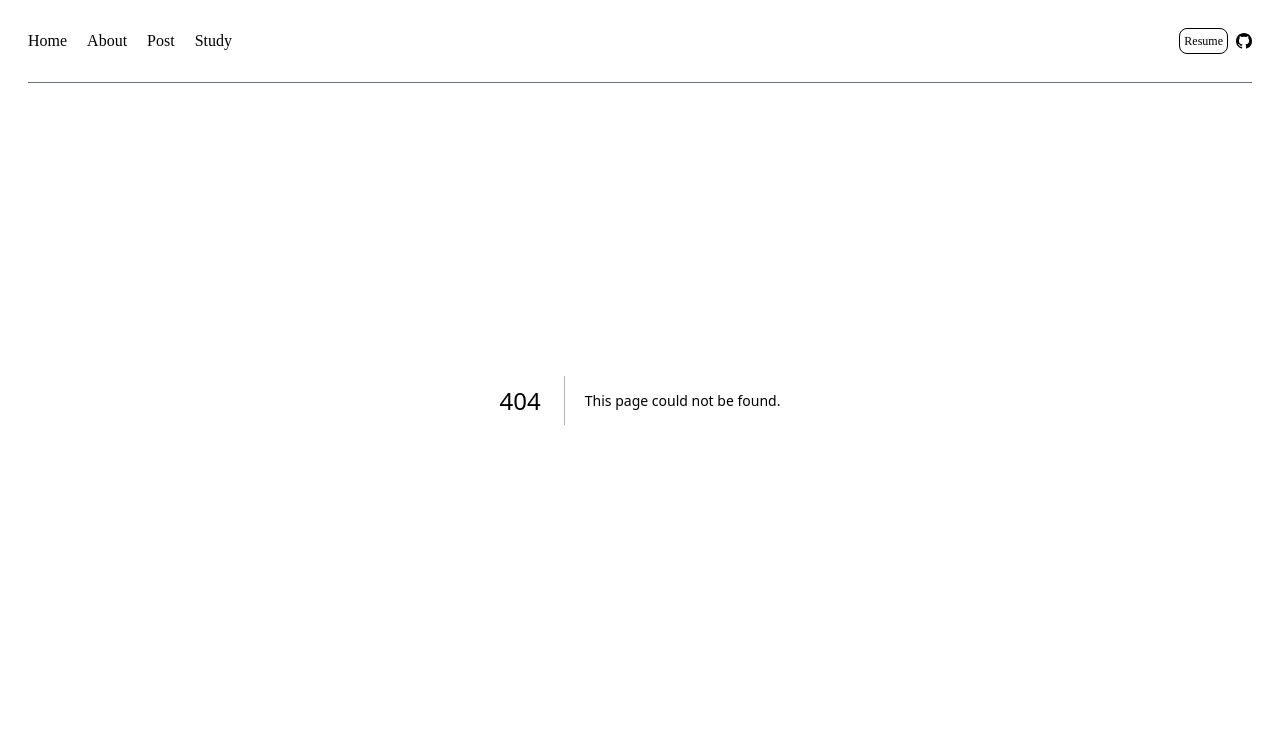
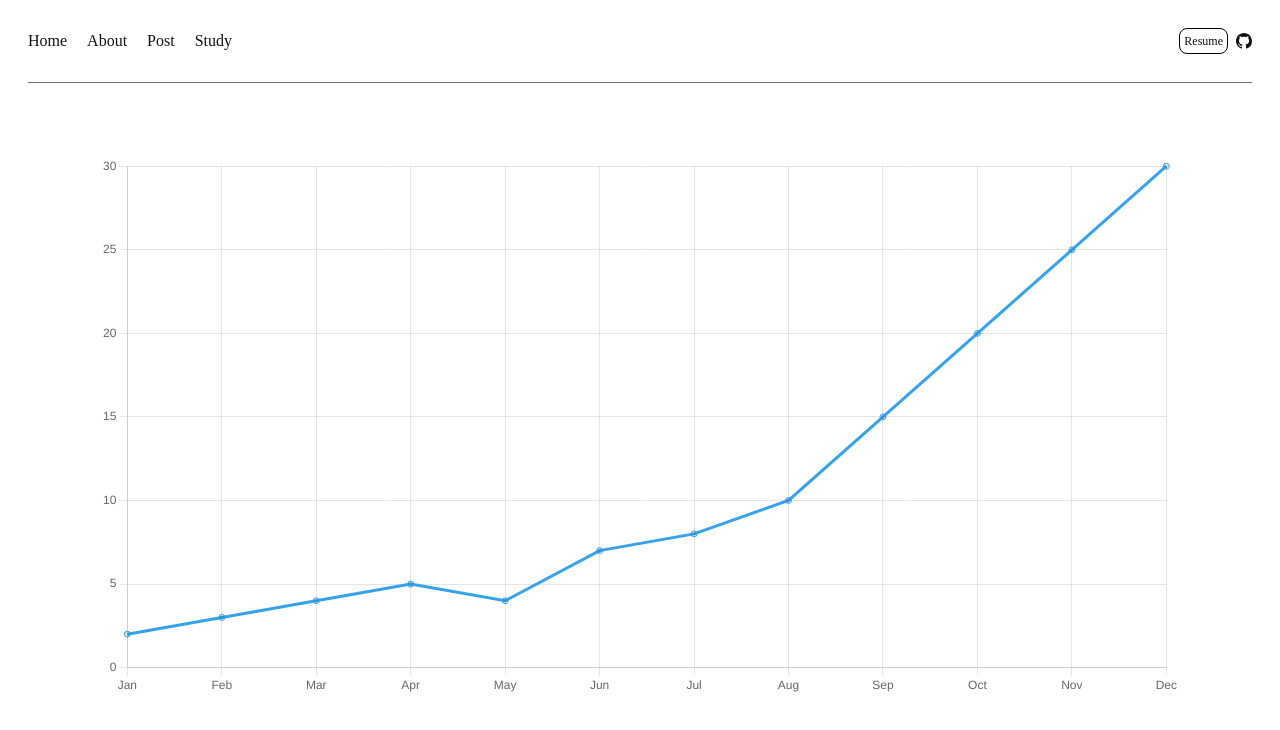
Before and after one commit to ichbinmin2/tansanlog, a Next.js app: page /study in a window 1280 px wide. Before the commit this address had no page. Shown: the top 730 px of the page. Built offline with nearby package versions, Linux system fonts and the light colour scheme; a web font is replaced by a local one.

Commit message:
feat : LintChart 컴포넌트 추가

```diff
--- a/src/app/layout.tsx
+++ b/src/app/layout.tsx
@@ -1,7 +1,7 @@
 import type { Metadata } from "next";
 import "@/config/globals.css";
 import { ThemeProvider } from "@/layouts/provider";
-import { ThemeHeader } from "@/layouts/header";
+import { ThemeHeader } from "@/components/common/header";
 
 export const metadata: Metadata = {
   title: "Create Next App",
--- /dev/null
+++ b/src/app/study/page.tsx
@@ -0,0 +1,5 @@
+import LineChart from "@/components/study/chart";
+
+export default function StudyPage() {
+  return <LineChart />;
+}
--- a/src/layouts/header.tsx
+++ b/src/components/common/header.tsx
@@ -15,13 +15,13 @@ export const ThemeHeader = () => {
           <Link href='/blog'>
             <h1>Post</h1>
           </Link>
-          <Link href=''>
+          <Link href='/study'>
             <h1>Study</h1>
           </Link>
         </div>
         <div className='flex justify-end items-center gap-2'>
           <Link href='https://decisive-aftermath-f41.notion.site/Front-end-Developer-11684f40191d80d19081d54133a34517?pvs=4'>
-            <div className='border-solid border-[1px] border-black rounded-lg p-1 flex justify-center items-center'>
+            <div className='border-solid border-[1px] border-black rounded-lg p-1 flex justify-center items-center hover:bg-accent hover:text-accent-foreground'>
               <span className='text-xs'>Resume</span>
             </div>
           </Link>
--- /dev/null
+++ b/src/components/study/chart.tsx
@@ -0,0 +1,74 @@
+"use client";
+
+import {
+  Chart as ChartJS,
+  CategoryScale,
+  LinearScale,
+  PointElement,
+  LineElement,
+  Title,
+  Tooltip,
+  Legend,
+} from "chart.js";
+import { Line } from "react-chartjs-2";
+
+//기본 Line 차트
+ChartJS.register(
+  CategoryScale,
+  LinearScale,
+  PointElement,
+  LineElement,
+  Title,
+  Tooltip,
+  Legend
+);
+export const options = {
+  responsive: true,
+  plugins: {
+    legend: {
+      display: false,
+      position: "top" as const,
+    },
+    title: {
+      display: false,
+      text: "Chart.js Line Chart",
+    },
+  },
+};
+
+const labels = [
+  "Jan",
+  "Feb",
+  "Mar",
+  "Apr",
+  "May",
+  "Jun",
+  "Jul",
+  "Aug",
+  "Sep",
+  "Oct",
+  "Nov",
+  "Dec",
+]; //x축 기준
+
+export const data = {
+  labels,
+  datasets: [
+    {
+      //   label: "분류 1",
+      data: [2, 3, 4, 5, 4, 7, 8, 10, 15, 20, 25, 30],
+      borderColor: "rgb(53, 162, 235)", //실제 그려지는 데이터(Y축 숫자)
+      //   backgroundColor: "rgba(53, 162, 235, 0.5)",
+    },
+  ],
+};
+
+export default function LineChart() {
+  return (
+    <div className='w-full p-[100px] mt-14'>
+      <div className=''>
+        <Line options={options} data={data} />
+      </div>
+    </div>
+  );
+}
--- /dev/null
+++ b/src/components/study/study.tsx
@@ -0,0 +1,9 @@
+import LineChart from "./chart";
+
+export const StudyPage = () => {
+  return (
+    <div className=''>
+      <LineChart />
+    </div>
+  );
+};
```
Also changed, not shown: src/components/index.tsx (deleted).
